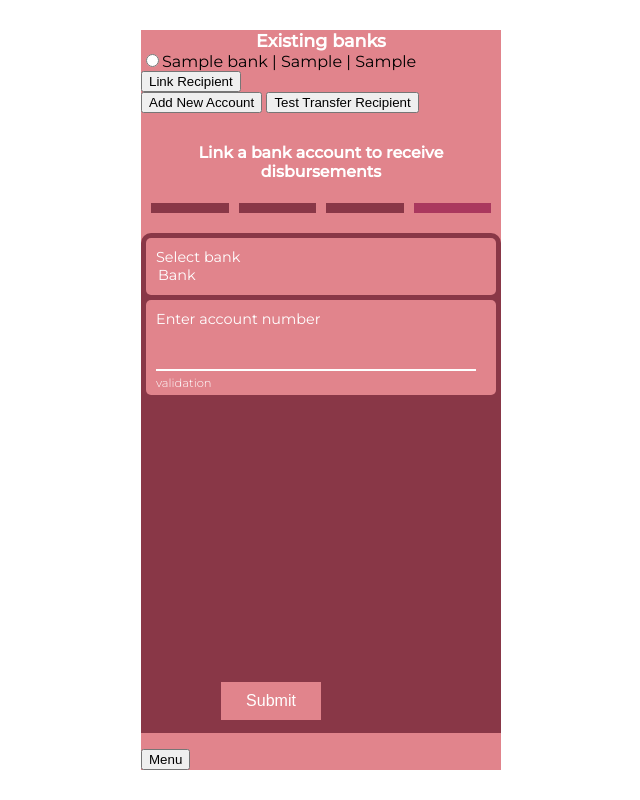
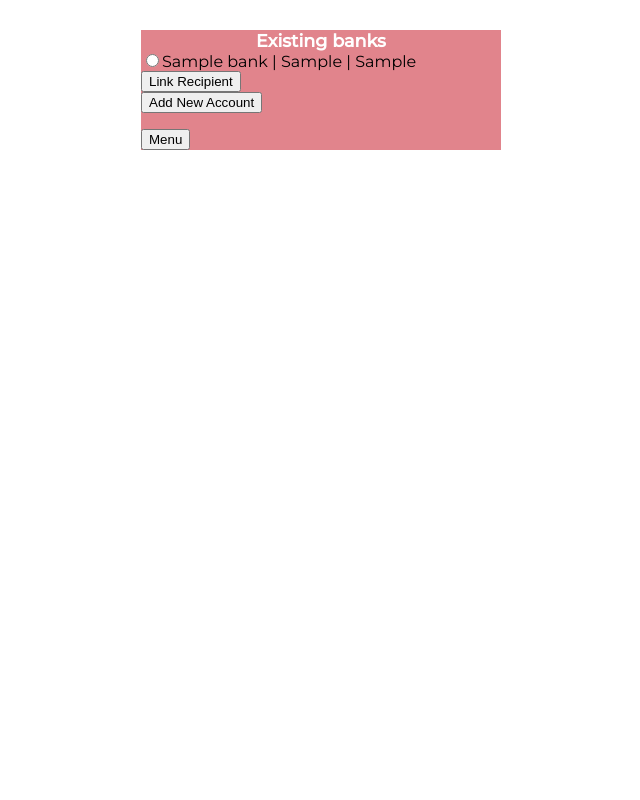
Before and after one commit to alkadelik/blm, a Django app: template chris/templates/sprout/list_recipients.html in a window 1280 px wide. Shown: the whole page, without its empty margins (319-959 px from the left). Run offline with Django 3.2, Linux system fonts and the light colour scheme; the template is opened without the code that fills it: values that come from a table or form of the project are taken from there, others are empty; a user stored in the database is signed in; tables that the repository leaves empty hold one stand-in row (values such as "Sample post"); parts of the project's set-up code (start-up, migrations or seed data) failed here and were passed over.

Commit message:
removed 'transfer' button from file

```diff
--- a/chris/templates/sprout/list_recipients.html
+++ b/chris/templates/sprout/list_recipients.html
@@ -19,22 +19,8 @@
 </a>
 <a>
 <!-- delete this -->
-<button type="button" onclick="transfer()">Test Transfer Recipient</button>
 </a>
 <script>
-  function transfer(){
-    $.ajax({
-      type: "POST",
-      url: "/sprout/transfer/",
-      data: {
-        "csrfmiddlewaretoken": "{{csrf_token}}"
-      },
-      success: function(response){
-        // window.location.href = "/sprout/pay";
-        window.location.href = "/sprout/list_recipients";
-      },
-    });
-  }
   function link_recipient(){
     var recipient = document.getElementsByName("bank");
     for (var i=0, length = recipient.length; i<length; i++)
@@ -57,75 +43,4 @@
     }
   }
 </script>
-
-
-
-
-<form class="" action="index.html" method="post">
-    <section v-show="step === 5" class="fence">
-      <div id="title-block">
-        <h2>(For Payment) You are about to set aside $amount for $budget. Confirm the details and proceed</h2>
-      </div>
-      <progress-bar></progress-bar>
-      <div id="main">
-        <div class="gap">
-        </div>
-        <div class="q-block">
-          <label class="bank">
-            <p class="acc-name">Budget name:</p>
-            Pocket Money
-          </label>
-        </div>
-        <div class="q-block">
-          <label class="bank">
-            <p class="acc-name">Amount to set aside</p>
-            &#8358; 20,000
-          </label>
-        </div>
-        <div class="q-block">
-          <label class="bank">
-            <p class="acc-name">Disbursement</p>
-            Every two weeks
-          </label>
-        </div>
-        <div class="q-block">
-          <label class="bank">
-            <p class="acc-name">Start date</p>
-            July 06, 2019
-          </label>
-        </div>
-        <div class="q-block">
-          <label class="bank">
-            <p class="acc-name">Linked account</p>
-            GTBank 0011223344
-          </label>
-        </div>
-      </div>
-    </section>
-    <!-- this is the linking account section -->
-    <section class="fence">
-      <div id="title-block">
-        <h2>Link a bank account to receive disbursements</h2>
-      </div>
-      <progress-bar></progress-bar>
-      <div id="main">
-        <div class="gap">
-        </div>
-        <div class="q-block">
-          <label>Select bank
-            <option value="">Bank</option>
-          </label>
-        </div>
-        <div class="q-block">
-          <label>Enter account number
-            <input type="" name="" value="">
-          </label>
-          <p class="validation">validation</p>
-        </div>
-      </div>
-    </section>
-    <div class="nav">
-      <button type="submit">Submit</button>
-    </div>
-</form>
 {% endblock %}
```
